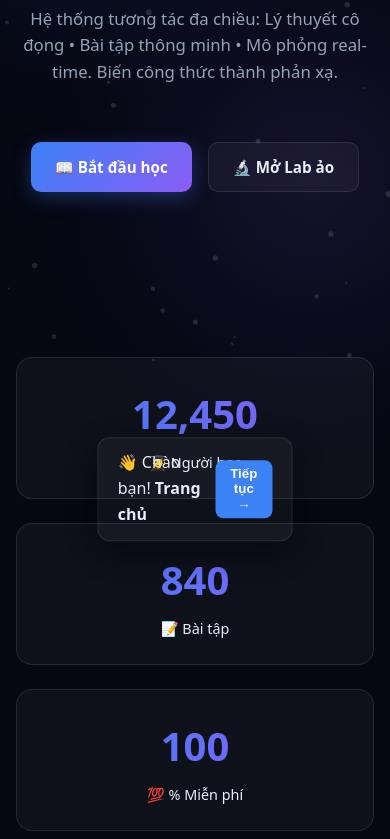
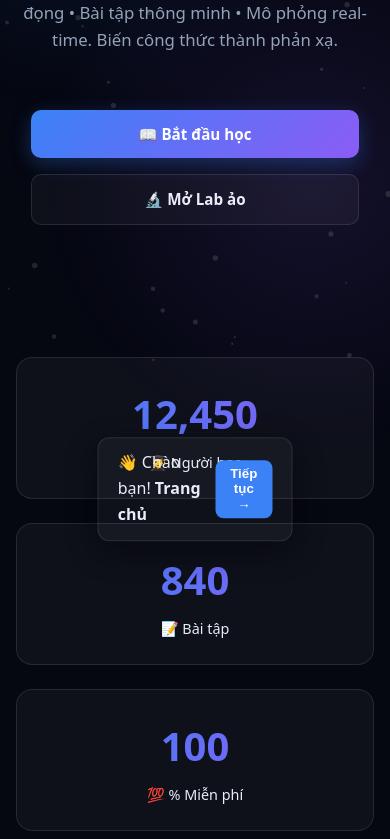
Before and after one commit to Nguyenanhdung-vl01/So1, a plain HTML site: page index.html in a window 390 px wide. Shown: the part 408-1247 px from the top of the page. Drawn offline with Linux system fonts and the light colour scheme.

Commit message:
Implement mobile fixes for text and button layout
Added mobile fix for text wrapping and button width.

```diff
--- a/style.css
+++ b/style.css
@@ -644,3 +644,16 @@ footer a:hover {
     grid-template-columns: 1fr;
   }
 }
+/* MOBILE FIX - chỉ thêm, không sửa gì khác */
+@media (max-width: 768px) {
+  .hero h1,
+  .hero p,
+  .card h3,
+  .card p {
+    word-break: break-word;
+  }
+  .btn {
+    width: 100%;
+    justify-content: center;
+  }
+}
```
